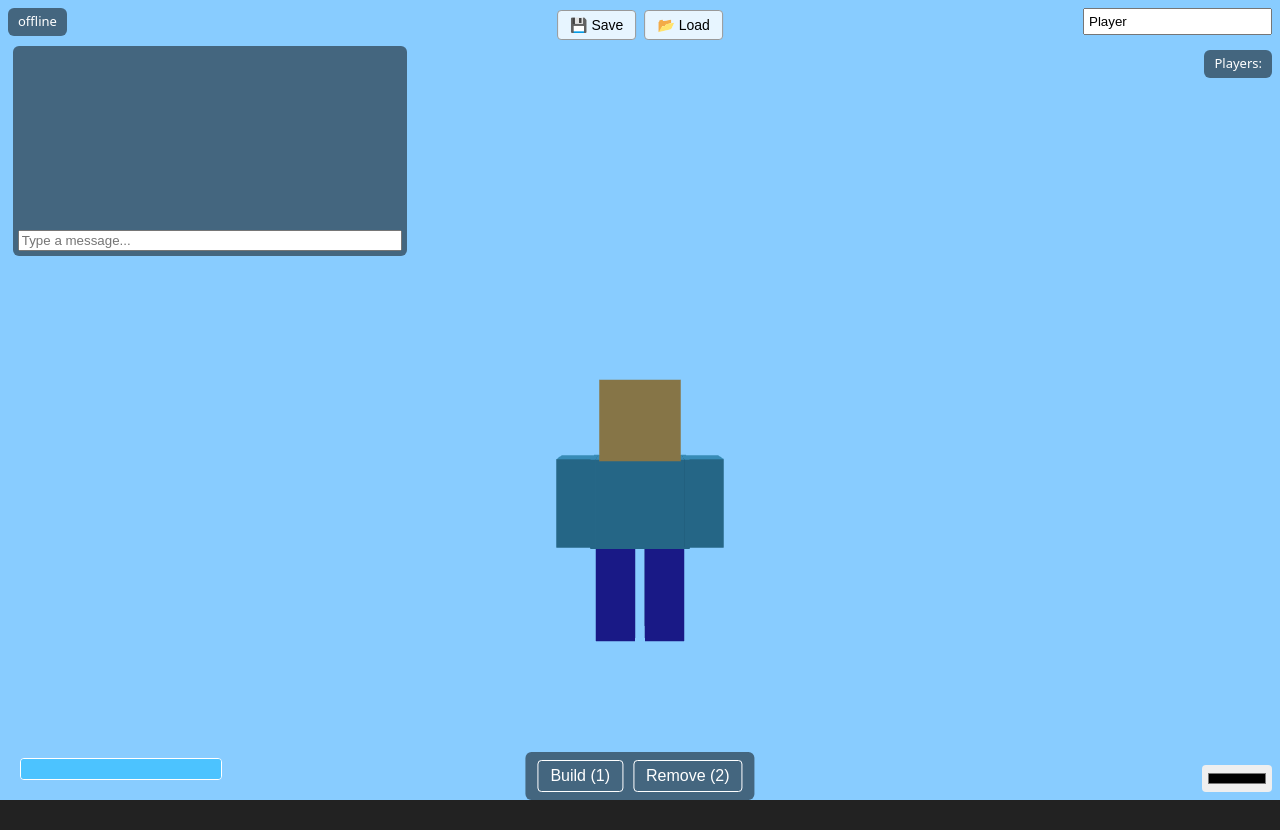
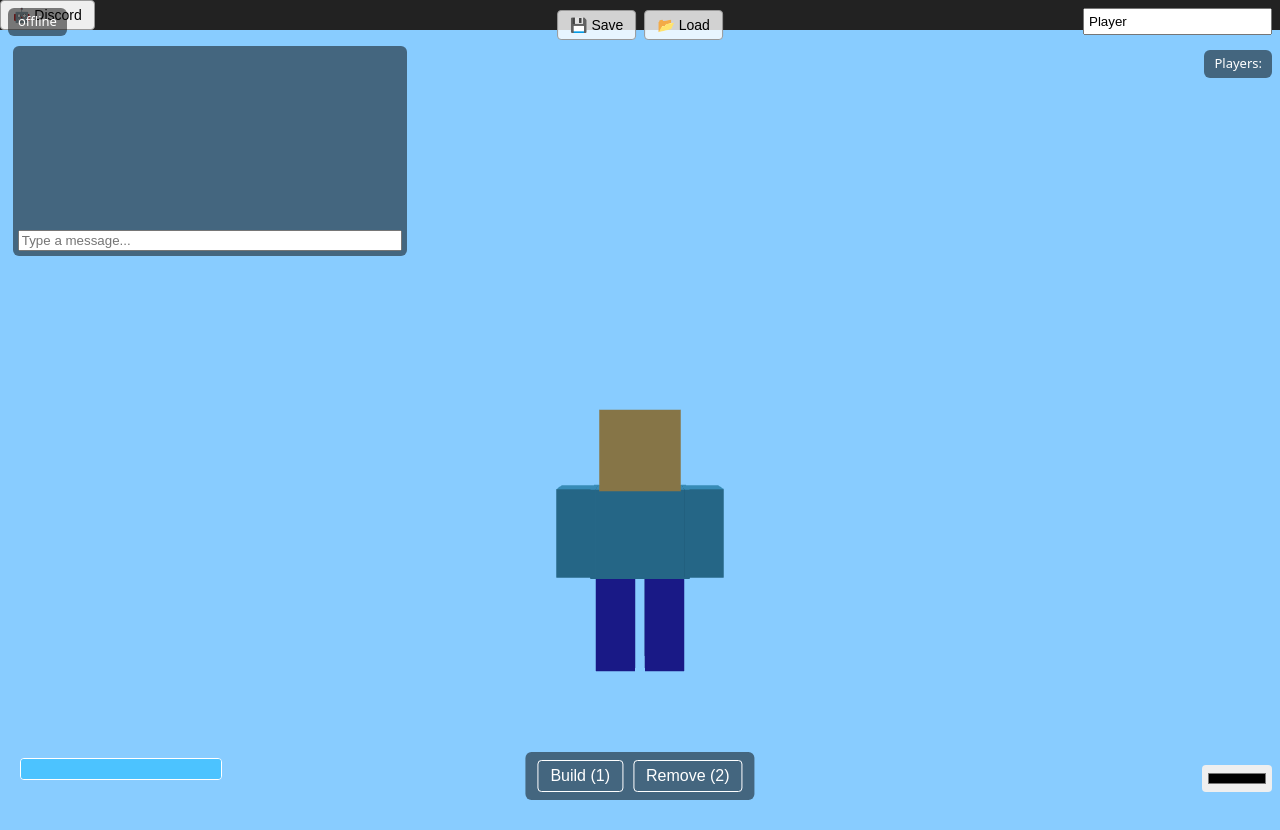
Before and after one commit to th3nu8/buildnblocks, a website: page public/index.html in a window 1280 px wide. Before the commit the page ends 800 px from the top, so only its background shows below. Drawn offline with nearby package versions, Linux system fonts and the light colour scheme; no server answers; animation ran at ten frames a second.

Commit message:
discord button #1

```diff
--- a/public/index.html
+++ b/public/index.html
@@ -56,6 +56,16 @@ body,html{margin:0;padding:0;overflow:hidden;background:#222;cursor:default;}
 
 #saveLoadContainer button:hover {
   background: #fff;
+}
+
+#discordbtn button {
+  background #ffffffcc;
+  border: 1px solid #999;
+  border-radius: 4px;
+  padding: 6px 12px;
+  font-size: 14px;
+  cursor: pointer;
+  font-family: sans-serif;
 }
 
 /* --- Mobile Controls --- */
@@ -145,6 +155,8 @@ html, body {
   <button id="loadBtn">📂 Load</button>
   <input type="file" id="fileInput" style="display:none" accept=".json">
 </div>
+<div id="discordbtn">
+  <button id="discord">🤖 Discord</button>
 <div id="status">offline</div>
 <input id="nameInput" placeholder="Your name"/>
 <div id="playerList">Players:</div>
@@ -913,6 +925,10 @@ function animate(now) {
 // Start the animation loop
 animate(last);
 
+document.getElementById("discord").addEventListener("click", () => {
+  href = "https://discord.gg/EqBbVtnG"
+});
+
 window.addEventListener('resize',()=>{ camera.aspect=window.innerWidth/window.innerHeight; camera.updateProjectionMatrix(); renderer.setSize(window.innerWidth,window.innerHeight); });
 </script>
 </body>
```
